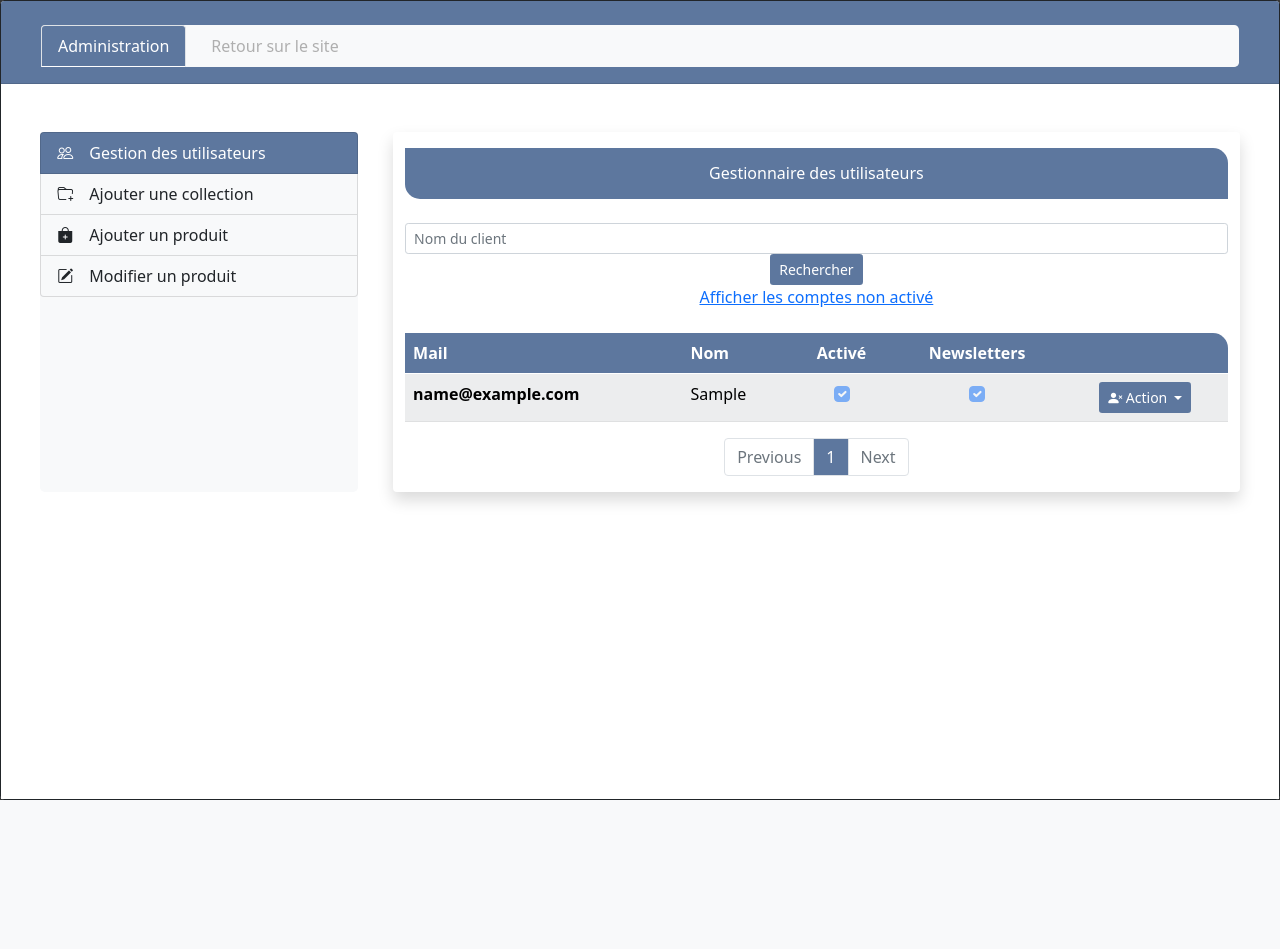
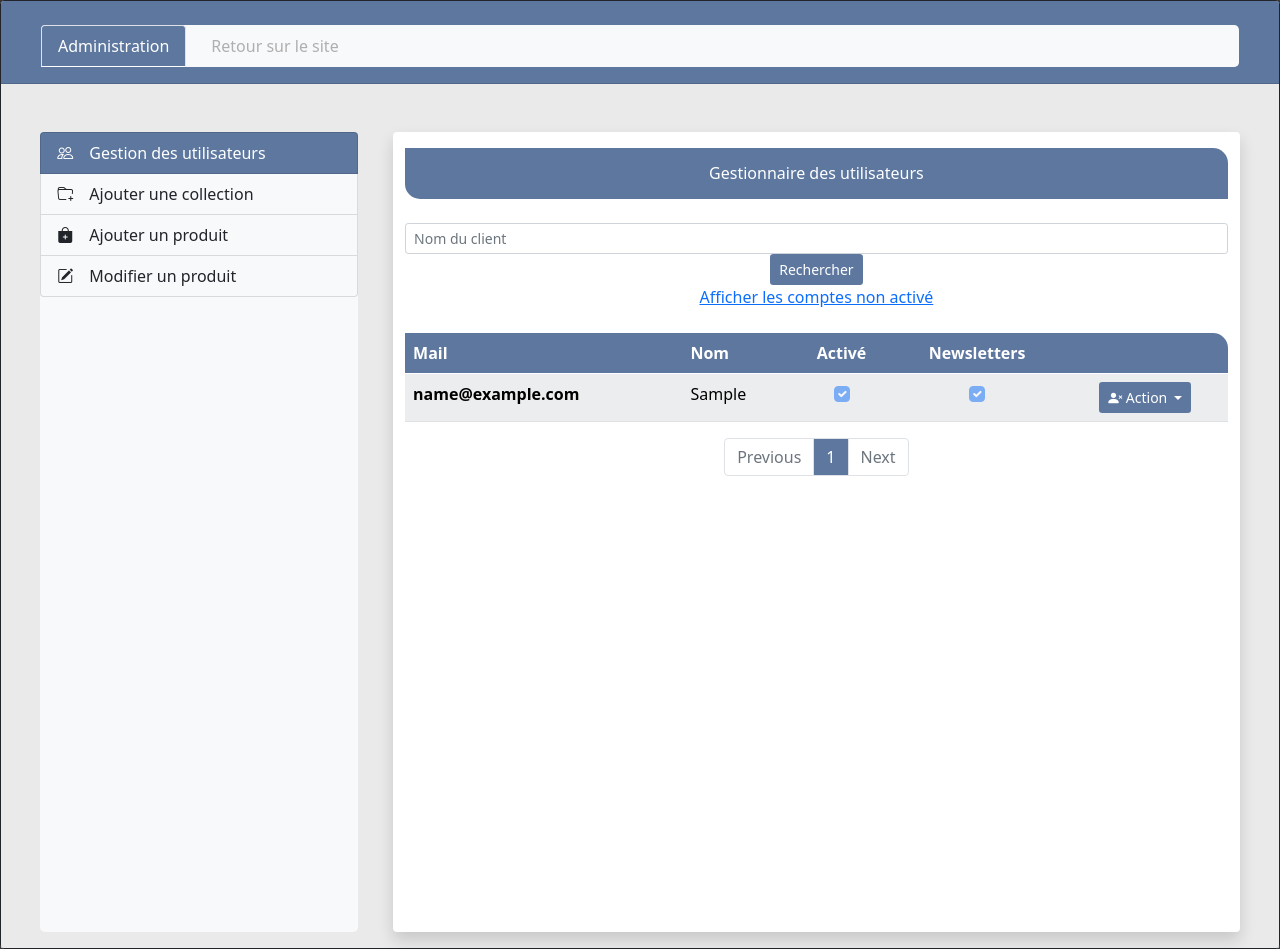
Before and after one commit to alexy76/Projet-PRO, a PHP site: page /views/admin/index.php in a window 1280 px wide. Before the commit the page ends 800 px from the top, so only its background shows below. Run offline with PHP 8.4, Linux system fonts and the light colour scheme; the visitor is signed in with stand-in values (Sample User, id 1); tables that the repository leaves empty hold one stand-in row (values such as "Sample post"); some libraries are stand-ins or nearby versions.

Commit message:
Modification styleadmin css

```diff
--- a/ecommerce/assets/css/styleAdmin.css
+++ b/ecommerce/assets/css/styleAdmin.css
@@ -28,6 +28,10 @@
     background-color: #383838;
 }
 
+.bg-grey{
+    background-color: #e4e4e4c7;
+}
+
 .radius-top-left{
     border-top-left-radius: 3px;
 }
--- a/ecommerce/views/admin/index.php
+++ b/ecommerce/views/admin/index.php
@@ -34,9 +34,9 @@ require_once '../../controllers/admin/ctrIndex.php';
         </div>
 
 
-        <div class="card-body bg-white pt-5">
+        <div class="card-body bg-grey pt-5">
             <div class="row justify-content-evenly">
-                <div class="col-lg-3 col-12 rounded-3 bg-light text-dark px-0">
+                <div class="col-lg-3 col-12 rounded-3 bg-light text-dark px-0" style="height: 100vh">
                     <div class="list-group bg-light">
                         <a href="index.php" class="list-group-item list-group-item-action btnBlue text-white d-inline-block text-start" aria-current="true">
                             <i class="bi bi-people"></i><span class="ms-3 d-inline-block m-auto">Gestion des utilisateurs</span>
@@ -52,7 +52,7 @@ require_once '../../controllers/admin/ctrIndex.php';
                         </a>
                     </div>
                 </div>
-                <div class="col-lg-8 col-12 rounded-2 text-dark shadow">
+                <div class="col-lg-8 col-12 rounded-2 text-dark shadow bg-white">
                     <h1 class="mt-3 h6 fw-normal btnBlue text-white py-3 radius-bottom-left radius-top-right">Gestionnaire des utilisateurs</h1>
 
 
```
